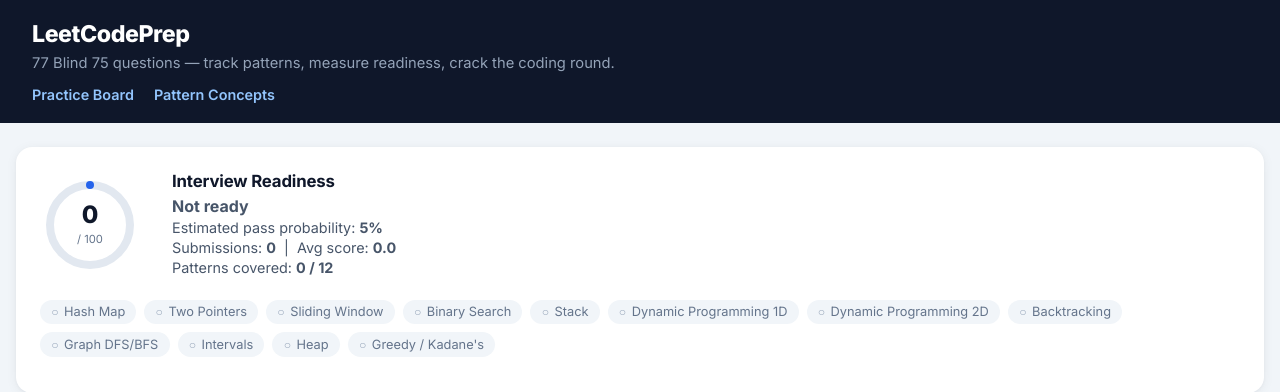
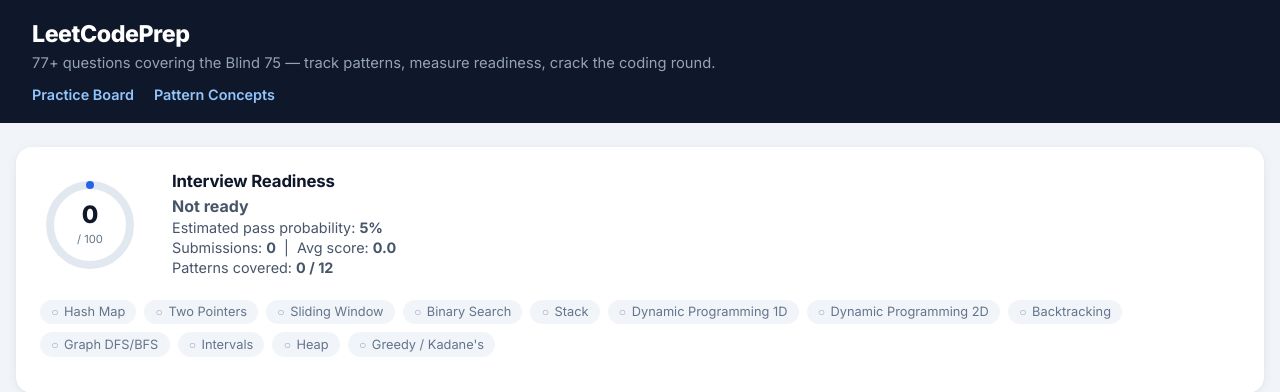
Before and after one commit to edgexvision/leetcode-prep, a Flask app: page / in a window 1280 px wide. Shown: the top 392 px of the page. Run offline with Flask 3, Linux system fonts and the light colour scheme.

Commit message:
Clarify question bank wording: 77+ questions covering Blind 75, growing over time

```diff
--- a/leetcode_tool/templates/index.html
+++ b/leetcode_tool/templates/index.html
@@ -9,7 +9,7 @@
   <body>
     <header>
       <h1>LeetCodePrep</h1>
-      <p>77 Blind 75 questions — track patterns, measure readiness, crack the coding round.</p>
+      <p>{{ questions | length }}+ questions covering the Blind 75 — track patterns, measure readiness, crack the coding round.</p>
       <nav class="header-nav">
         <a href="{{ url_for('index') }}">Practice Board</a>
         <a href="{{ url_for('concepts_page') }}">Pattern Concepts</a>
```
Also changed, not shown: BLOG.md (+1 -1 lines), README.md.
